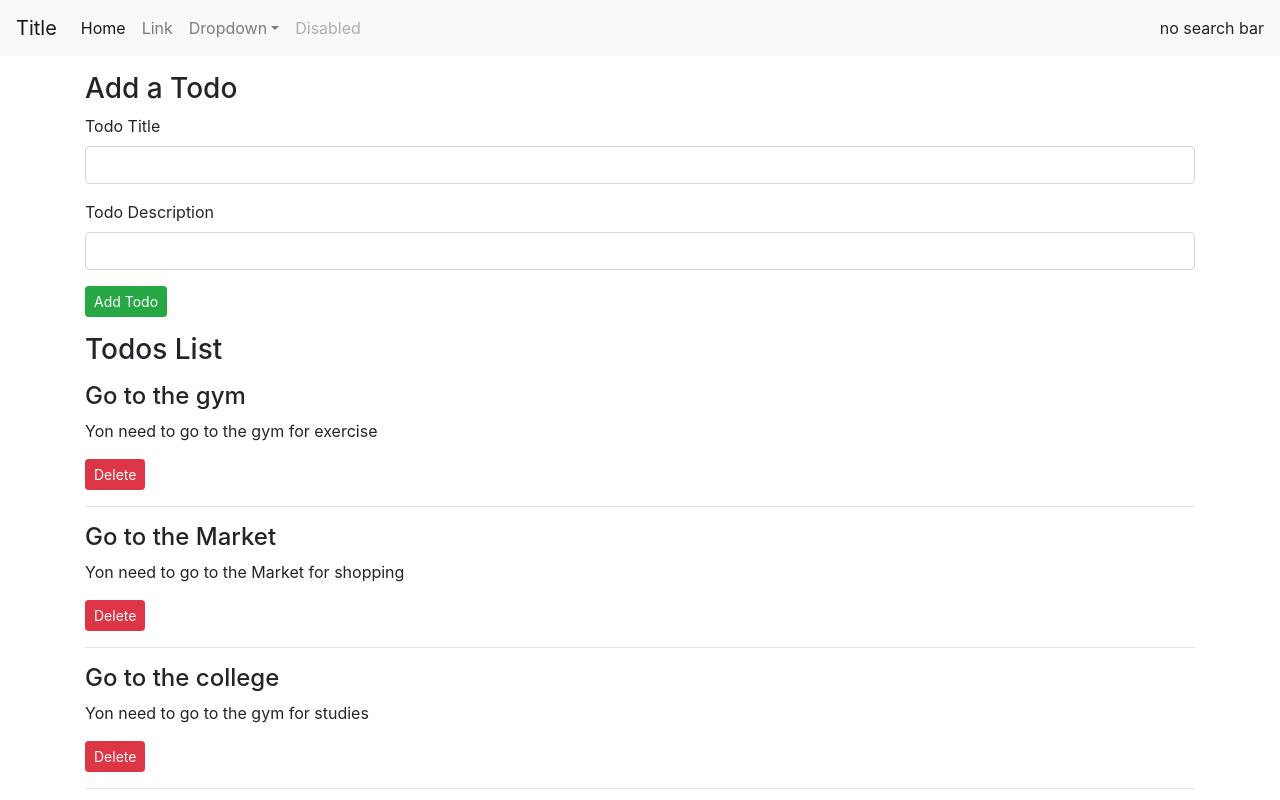
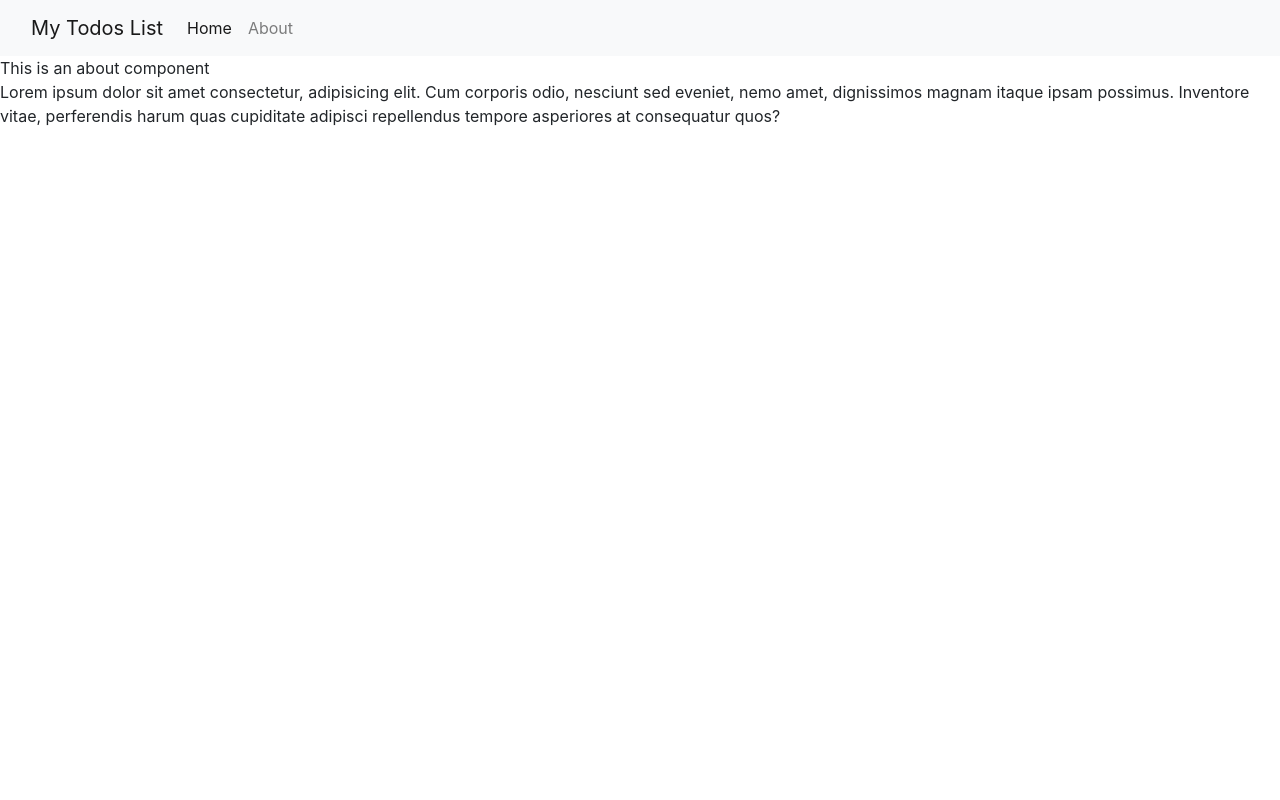
Before and after one commit to AcademyLearning/MERN-Stack-01, a React (Create React App) app in the folder React.js/my-react-app/: page /about in a window 1280 px wide. Shown: the top 800 px of the page. Built offline with nearby package versions, Linux system fonts and the light colour scheme.

Commit message:
day 06 useEffect Hook , localstorage and React Routing .
1 . updated addtodo function to save
    the to-do's in local storage instead of an
    array .
2. also updated delete function .
3. applied useEffect hook .
4. REACT ROUTER
5 . Created routes for home page and about page .

```diff
--- a/React.js/my-react-app/package.json
+++ b/React.js/my-react-app/package.json
@@ -8,6 +8,7 @@
     "@testing-library/user-event": "^13.5.0",
     "react": "^18.2.0",
     "react-dom": "^18.2.0",
+    "react-router-dom": "^5.2.0",
     "react-scripts": "5.0.1",
     "web-vitals": "^2.1.4"
   },
--- a/React.js/my-react-app/src/App.js
+++ b/React.js/my-react-app/src/App.js
@@ -1,26 +1,43 @@
 // import logo from './logo.svg';
 import './App.css';
 import Header from './MyComponent/Header';
+import About from './MyComponent/About';
 import Todos from  './MyComponent/Todos';
 import AddTodo from './MyComponent/AddTodo';
 import Footer from './MyComponent/Footer';
-import React, { useState } from 'react';
+import React, { useState , useEffect } from 'react';
+
+import { BrowserRouter as Router, Route, Switch } from 'react-router-dom';
+
 
 function App() {
 
-  const onDelete = (todo) =>{
-    console.log("I am ondelete of todo" , todo)
+  let initTodo;
+  if (localStorage.getItem("todos") === null) {
+    initTodo = [];
+  }
+  else {
+    initTodo = JSON.parse(localStorage.getItem("todos"));
+  }
 
-    setTodos(todos.filter((e) =>{
-      return e!==todo;
-    })) ;
+  const onDelete = (todo) => {
+    console.log("I am ondelete of todo", todo);
+    // Deleting this way in react does not work
+    // let index = todos.indexOf(todo);
+    // todos.splice(index, 1);
+
+    setTodos(todos.filter((e) => {
+      return e !== todo;
+    }));
+    console.log("deleted", todos)
+    localStorage.setItem("todos", JSON.stringify(todos));
   }
 
   const addTodo = (title, desc) => {
     console.log("I am adding this todo", title, desc)
     let sno;
     if (todos.length === 0) {
-      sno = 0;
+      sno = 1;
     }
     else {
       sno = todos[todos.length - 1].sno + 1;
@@ -32,35 +49,37 @@ function App() {
     }
     setTodos([...todos, myTodo]);
     console.log(myTodo);
+  }
 
-  };
+  const [todos, setTodos] = useState(initTodo);
 
-  const  [todos , setTodos]  = useState (
-    [
-      {
-        sno : 1 ,
-        title : "Go to the gym",
-        desc : "Yon need to go to the gym for exercise "
-      },
-      {
-        sno : 2 ,
-        title : "Go to the Market",
-        desc : "Yon need to go to the Market for shopping "
-      },
-      {
-        sno : 3 ,
-        title : "Go to the college",
-        desc : "Yon need to go to the gym for studies "
-      },
-    ]
-  ) ;
+  useEffect(() => {
+    localStorage.setItem("todos", JSON.stringify(todos));
+  }, [todos])
 
   return (
     <>
-    <Header title = {'Title'} searchBar={false}/>
-    <AddTodo addTodo={addTodo}/>
-    <Todos todos = {todos} onDelete={onDelete}/>
-    <Footer/>
+    <Router>
+      <Header title="My Todos List" searchBar={false} />
+      <Switch>
+          {/* Route for Home  */}
+          <Route exact path="/" render={()=>{
+            return(
+            <>
+            <AddTodo addTodo={addTodo} />
+            <Todos todos={todos} onDelete={onDelete} />
+            </>)
+          }}>
+          </Route>
+
+          {/* Route for About  */}
+          <Route exact path="/about">
+            <About/>
+          </Route>
+
+        </Switch>
+      <Footer />
+    </Router>
     </>
   );
 }
--- /dev/null
+++ b/React.js/my-react-app/src/MyComponent/About.js
@@ -0,0 +1,12 @@
+import React from 'react'
+
+export default function About() {
+  return (
+    <div>
+            This is an about component
+            <p>Lorem ipsum dolor sit amet consectetur, adipisicing elit. Cum corporis odio, nesciunt sed
+              eveniet, nemo amet, dignissimos magnam itaque ipsam possimus. Inventore vitae, perferendis
+              harum quas cupiditate adipisci repellendus tempore asperiores at consequatur quos?</p>
+        </div>
+  )
+}
--- a/React.js/my-react-app/src/MyComponent/AddTodo.js
+++ b/React.js/my-react-app/src/MyComponent/AddTodo.js
@@ -2,17 +2,20 @@ import React, { useState } from 'react';
 
 const AddTodo = (props) => {
   const [title, setTitle] = useState("");
-    const [desc, setDesc] = useState("");
+  const [desc, setDesc] = useState("");
 
-    const submit = (e) => {
+
+  const submit = (e) => {
       e.preventDefault();
       if (!title || !desc) {
           alert("Title or Description cannot be blank");
       }
-      props.addTodo(title , desc)
-    };
-
-
+      else {
+          props.addTodo(title, desc);
+          setTitle("");
+          setDesc("");
+      }
+  }
   return (
     <div className="container my-3">
             <h3>Add a Todo</h3>
--- a/React.js/my-react-app/src/MyComponent/Header.js
+++ b/React.js/my-react-app/src/MyComponent/Header.js
@@ -1,51 +1,39 @@
-import React from 'react';
-import PropTypes from 'prop-types';
+import React from 'react'
+import PropTypes from 'prop-types'
+import { Link } from "react-router-dom";
 
 export default function Header(props) {
     return (
         <nav className="navbar navbar-expand-lg navbar-light bg-light">
-      <a className="navbar-brand" href="#">{props.title}</a>
-      <button className="navbar-toggler" type="button" data-toggle="collapse" data-target="#navbarSupportedContent" aria-controls="navbarSupportedContent" aria-expanded="false" aria-label="Toggle navigation">
+        <div className="container-fluid">
+          <Link className="navbar-brand" to="/">{props.title}</Link>
+          <button className="navbar-toggler" type="button" data-bs-toggle="collapse" data-bs-target="#navbarSupportedContent" aria-controls="navbarSupportedContent" aria-expanded="false" aria-label="Toggle navigation">
             <span className="navbar-toggler-icon"></span>
           </button>
-
           <div className="collapse navbar-collapse" id="navbarSupportedContent">
-        <ul className="navbar-nav mr-auto">
-          <li className="nav-item active">
-            <a className="nav-link" href="#">Home <span className="sr-only">(current)</span></a>
+            <ul className="navbar-nav me-auto mb-2 mb-lg-0">
+              <li className="nav-item">
+                <Link className="nav-link active" aria-current="page" to="/">Home</Link>
               </li>
               <li className="nav-item">
-            <a className="nav-link" href="#">Link</a>
-          </li>
-          <li className="nav-item dropdown">
-            <a className="nav-link dropdown-toggle" href="#" id="navbarDropdown" role="button" data-toggle="dropdown" aria-haspopup="true" aria-expanded="false">
-              Dropdown
-            </a>
-            <div className="dropdown-menu" aria-labelledby="navbarDropdown">
-              <a className="dropdown-item" href="#">Action</a>
-              <a className="dropdown-item" href="#">Another action</a>
-              <div className="dropdown-divider"></div>
-              <a className="dropdown-item" href="#">Something else here</a>
-            </div>
-          </li>
-          <li className="nav-item">
-            <a className="nav-link disabled" href="#">Disabled</a>
+                <Link className="nav-link" to="/about">About</Link>
               </li>
             </ul>
-        { props.searchBar? <form className="form-inline my-2 my-lg-0">
-          <input className="form-control mr-sm-2" type="search" placeholder="Search" aria-label="Search"/>
-          <button className="btn btn-outline-success my-2 my-sm-0" type="submit">Search</button>
-        </form> : "no search bar" }
+            { props.searchBar? <form className="d-flex">
+              <input className="form-control me-2" type="search" placeholder="Search" aria-label="Search" />
+              <button className="btn btn-outline-success" type="submit">Search</button>
+            </form>: ""}
+          </div>
         </div>
       </nav>
-  );
+    )
 }
-
 Header.defaultProps = {
   title: "Your Title Here",
   searchBar: true
-};
+}
 
 Header.propTypes = {
-  title: PropTypes.string
-};
+  title: PropTypes.string,
+  searchBar: PropTypes.bool.isRequired
+}
```
Also changed, not shown: 1 other file (tests, documents, lock files or other folders). Lines whose indentation alone changed are shown as unchanged.
